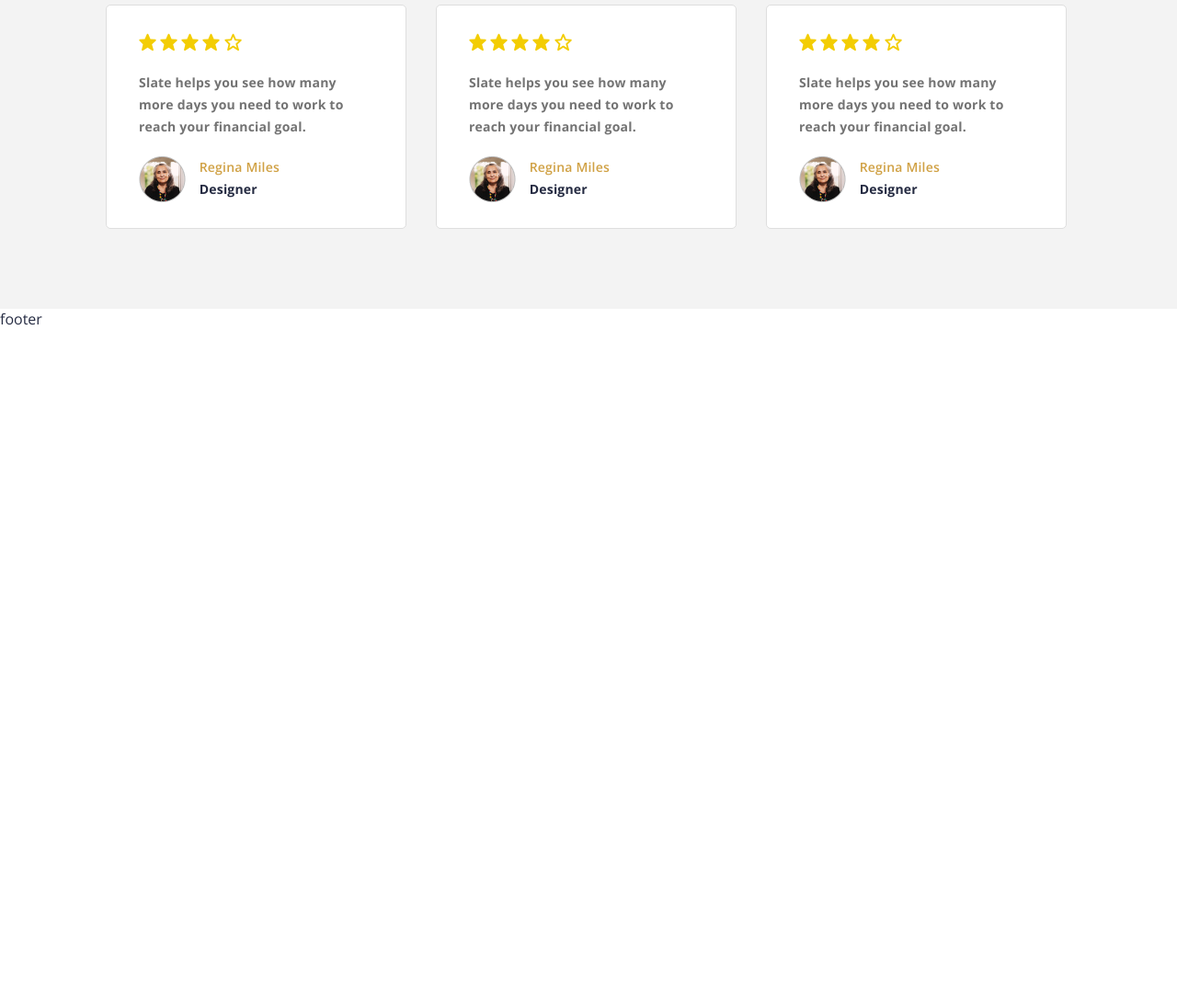
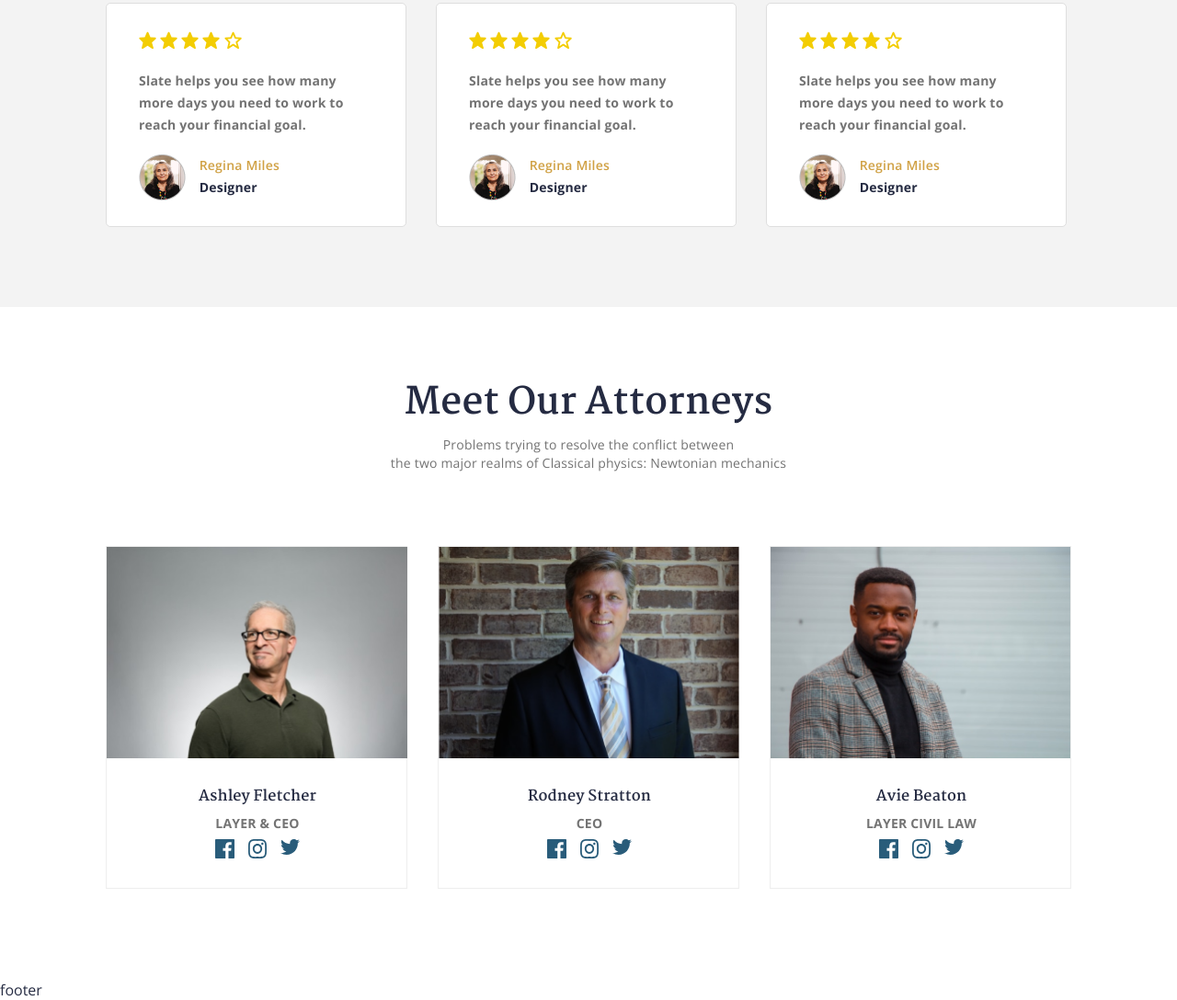
Before and after one commit to Commaker/cssproject, a plain HTML site: page index.html in a window 1280 px wide. Shown: the part 2572-3660 px from the top of the page at 92% size. Before the commit the page ends 2930 px from the top, so only its background shows below. Drawn offline with nearby package versions, Linux system fonts and the light colour scheme.

Commit message:
commit add-block-5

```diff
--- a/index.html
+++ b/index.html
@@ -247,7 +247,7 @@
         </div>
       </div>
 
-      <div class="clients-review">
+      <div class="clients-review-block">
         <div class="container">
           <div class="title-container ">
             <div class="main-title">
@@ -333,6 +333,78 @@
           </div>
         </div>
       </div>
+
+      <div class="attorneys-block">
+        <div class="container">
+          <div class="title-container ">
+            <div class="main-title">
+              Meet Our Attorneys
+            </div>
+            <div class="subtitle-container">
+              <div class="main-subtitle">
+                Problems trying to resolve the conflict between <br>
+                the two major realms of Classical physics: Newtonian mechanics
+              </div>
+            </div>
+          </div>
+          <div class="attorneys-container">
+            <div class="attorneys-card">
+              <div class="attorneys-card-photo card_1">
+                <img width="327" src="./img/photo_card_1.png" alt="">
+              </div>
+              <div class="attorneys-card-info">
+                <div class="attorneys-card-info_inner">
+                  <div class="attorneys-card-info_name card_1">Ashley Fletcher</div>
+                  <div class="attorneys-card-info_post card_1">LAYER & CEO</div>
+                  <div class="attorneys-card-info_media">
+                    <div class="attorneys-card-info_media_facebook "> <img src="./img/facebook_icon.svg" alt=""></div>
+                    <div class="attorneys-card-info_media_instagram"><img src="./img/instagram_icon.svg" alt=""></div>
+                    <div class="attorneys-card-info_media_twitter"> <img src="./img/twitter_icon.svg" alt=""></div>
+                  </div>
+                </div>
+              </div>
+            </div>
+            <div class="attorneys-card">
+              <div class="attorneys-card-photo card_2">
+                <img width="327" src="./img/photo_card_2.png" alt="">
+              </div>
+              <div class="attorneys-card-info">
+                <div class="attorneys-card-info_inner">
+                  <div class="attorneys-card-info_name card_2">Rodney Stratton</div>
+                  <div class="attorneys-card-info_post card_2">CEO</div>
+                  <div class="attorneys-card-info_media">
+                    <div class="attorneys-card-info_media_facebook "> <img src="./img/facebook_icon.svg" alt=""></div>
+                    <div class="attorneys-card-info_media_instagram"><img src="./img/instagram_icon.svg" alt=""></div>
+                    <div class="attorneys-card-info_media_twitter"> <img src="./img/twitter_icon.svg" alt=""></div>
+                  </div>
+                </div>
+              </div>
+            </div>
+            <div class="attorneys-card">
+              <div class="attorneys-card-photo card_3">
+                <img width="326" src="./img/photo_card_3.png" alt="">
+              </div>
+              <div class="attorneys-card-info">
+                <div class="attorneys-card-info_inner">
+                  <div class="attorneys-card-info_name card_3">Avie Beaton</div>
+                  <div class="attorneys-card-info_post card_3">LAYER CIVIL LAW</div>
+                  <div class="attorneys-card-info_media">
+                    <div class="attorneys-card-info_media_facebook"> <img src="./img/facebook_icon.svg" alt=""></div>
+                    <div class="attorneys-card-info_media_instagram"><img src="./img/instagram_icon.svg" alt=""></div>
+                    <div class="attorneys-card-info_media_twitter"> <img src="./img/twitter_icon.svg" alt=""></div>
+                  </div>
+                </div>
+              </div>
+            </div>
+          </div>
+
+        </div>
+      </div>
+      <div class="contact-block">
+        <div class="container">
+
+        </div>
+      </div>
     </main>
 
     <footer class="footer">
--- a/style.css
+++ b/style.css
@@ -395,17 +395,10 @@ body {
   margin-bottom: 50px;
 }
 .video-block::after {
-  margin-top: -351px;
+  margin-top: -353px;
   display: block;
   content: "";
   width: 100%;
-  height: 350px;
-  background: rgb(19, 47, 63);
-}
-
-.bottom-block {
-  margin: 0 auto;
-  width: 1440px;
   height: 350px;
   background: rgb(19, 47, 63);
 }
@@ -430,7 +423,7 @@ body {
   background: red;
 }
 
-.clients-review {
+.clients-review-block {
   background-color: #f3f3f3;
   display: flex;
 }
@@ -476,3 +469,80 @@ body {
 .client-info_profession {
   color: #252b42;
 }
+
+.attorneys-container {
+  display: flex;
+  justify-content: space-between;
+  width: 100%;
+  height: 373px;
+  margin-bottom: 99px;
+}
+
+.attorneys-card {
+  display: flex;
+  flex-direction: column;
+  width: 328px;
+  height: 373px;
+  border: 1px solid #eeeeee;
+  box-sizing: border-box;
+}
+
+.attorneys-card-photo {
+  width: 100%;
+  height: 231px;
+}
+
+.attorneys-card-info {
+  display: flex;
+  flex-direction: column;
+  align-items: center;
+  justify-items: center;
+  margin: 0px 48px;
+  width: 232px;
+  height: 142px;
+}
+
+.attorneys-card-info_name {
+  font-family: "Martel";
+  font-style: normal;
+  font-weight: 700;
+  font-size: 16px;
+  line-height: 24px;
+  text-align: center;
+  letter-spacing: 0.1px;
+  color: #252b42;
+}
+
+.attorneys-card-info_post {
+  margin: 5px 0px;
+  font-family: "Open Sans";
+  font-style: normal;
+  font-weight: 700;
+  font-size: 14px;
+  line-height: 24px;
+  text-align: center;
+  letter-spacing: 0.2px;
+  color: #737373;
+}
+
+.attorneys-card-info_media {
+  display: flex;
+  justify-content: space-between;
+  width: 92px;
+  height: 24px;
+}
+
+.attorneys-card-info_inner {
+  display: flex;
+  padding-top: 30px;
+  height: 82px;
+  width: 140px;
+  flex-direction: column;
+  align-items: center;
+  justify-items: center;
+}
+.contact-block {
+  width: 100%;
+  background: url(./img/contacts_background.png) no-repeat;
+  background-size: cover;
+}
```
Also changed, not shown: img/contacts_background.png (added), img/facebook_icon.svg (added), img/instagram_icon.svg (added), img/photo_card_1.png (added), img/photo_card_2.png (added), img/photo_card_3.png (added), img/twitter_icon.svg (added).
